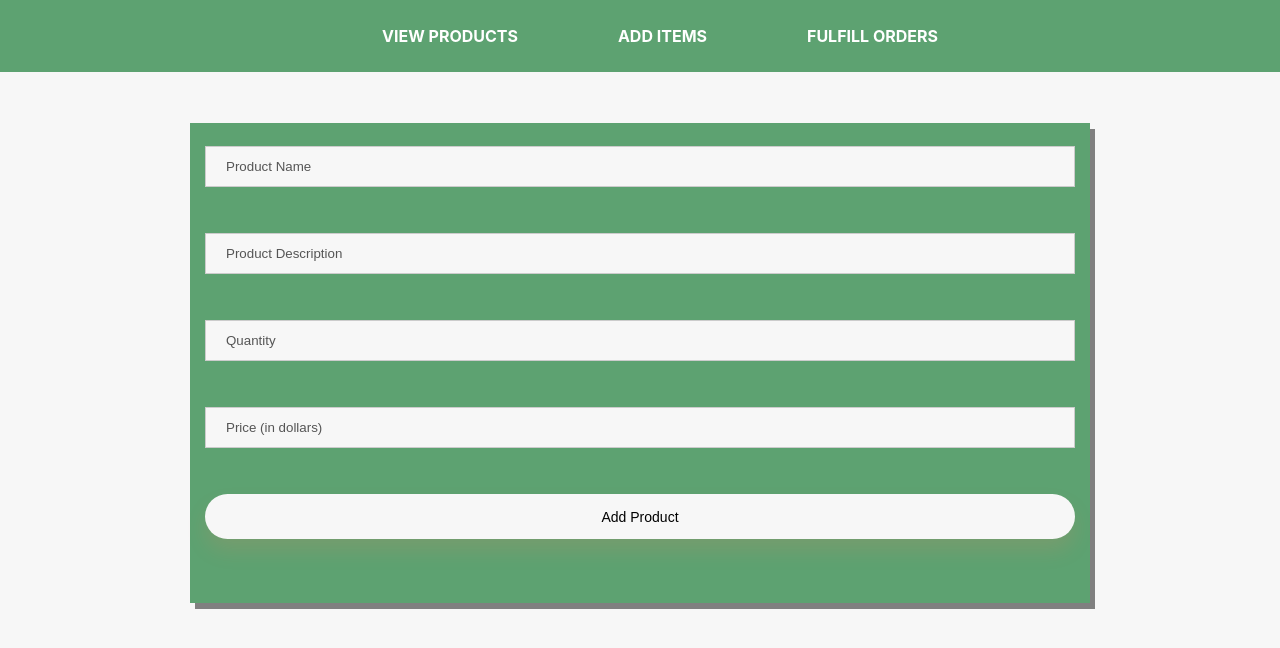
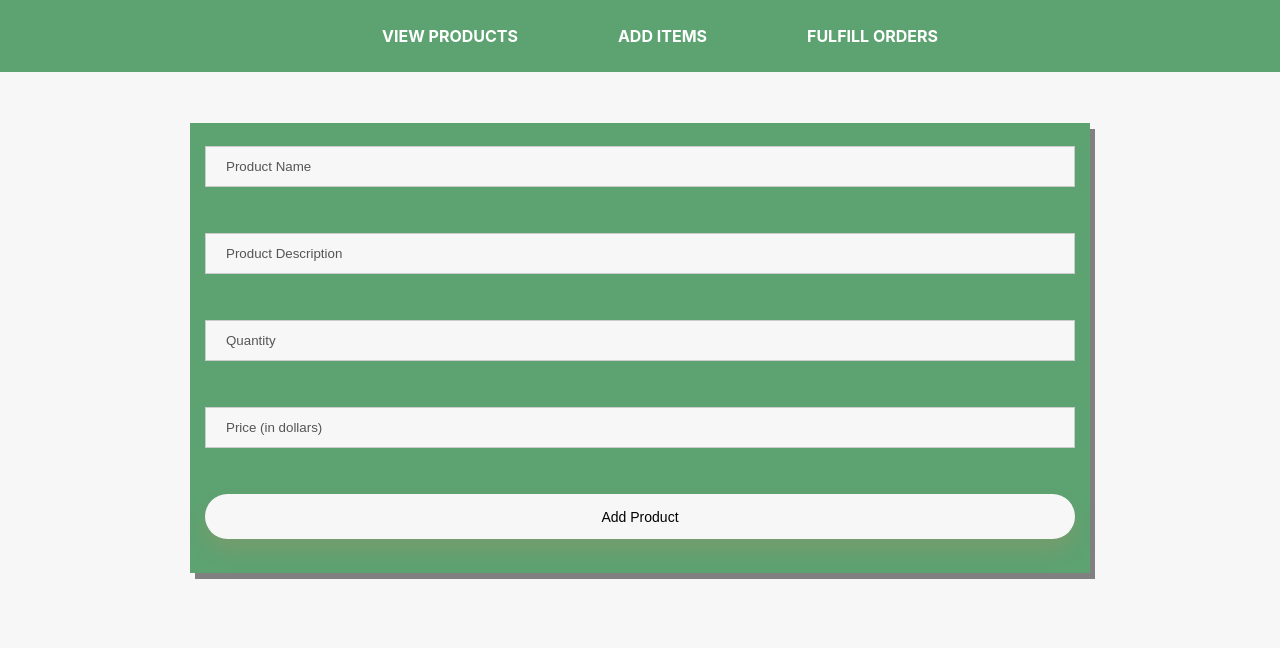
Before and after one commit to shuklavk/Farmer-Curbside, a React (Create React App) app in the folder frontend/: page / in a window 1280 px wide. Shown: the top 648 px of the page. Built offline with nearby package versions, Linux system fonts and the light colour scheme.

Commit message:
changes height of form

```diff
--- a/frontend/src/FarmerAddItems.css
+++ b/frontend/src/FarmerAddItems.css
@@ -3,7 +3,7 @@ form {
   background-color: #5DA271;
   /* border: 1px solid black; */
   width: 900px;
-  height: 480px;
+  height: 450px;
   font-family: 'Roboto', sans-serif;
   box-shadow: 5px 6px #808080 ;
 }
```
